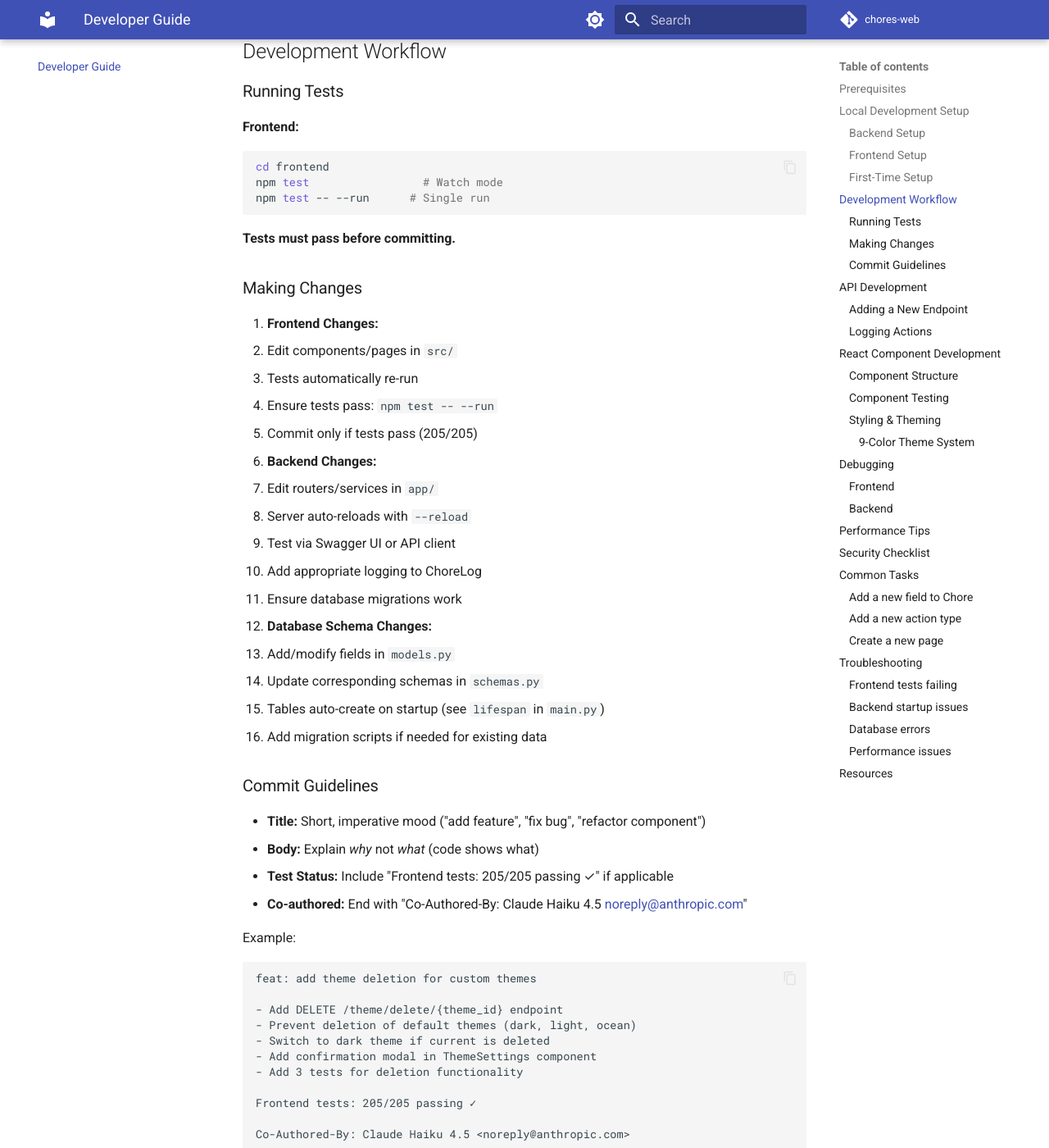
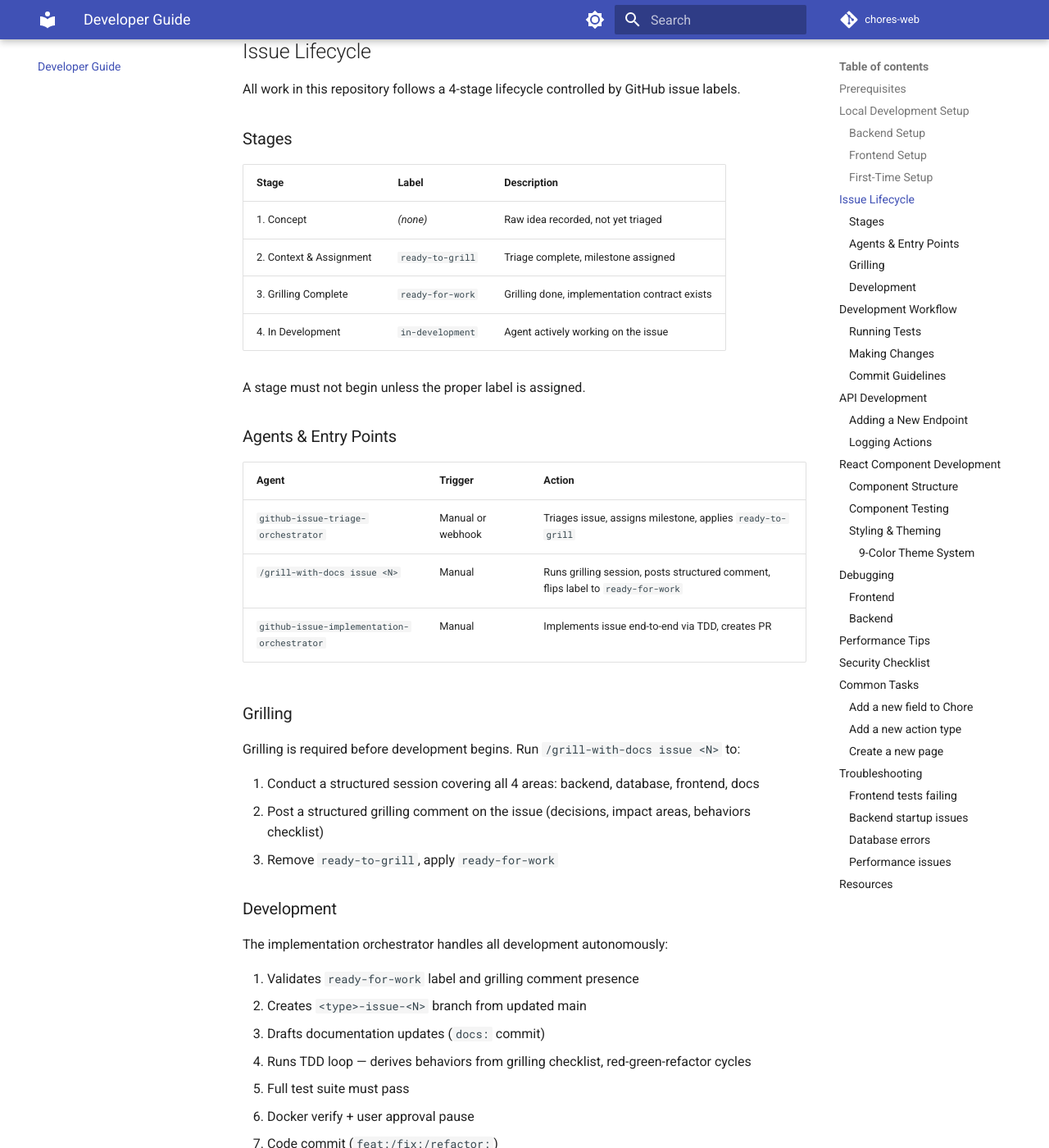
Before and after one commit to derekwinters/chores-web-docs, an MkDocs documentation site: the page built from docs/DEVELOPER.md, in a window 1280 px wide and 1400 px high, scrolled down 1420 px. Shown: the whole window at 82% size. Built offline with MkDocs 1.6.1 and Material for MkDocs 9.7.7, drawn with Linux system fonts in a browser that asks for light colours; comment, search, counter and statistics services are not loaded; some of the changed text lies outside the part shown.

Commit message:
feat: refresh agents and skills for grilling-based workflow (#263) (#264)
Replace planning-based workflow with grilling-based 4-stage issue lifecycle.

Key changes:
- Triage orchestrator: ready-to-plan → ready-to-grill, auto-assign milestone
- Grill-with-docs: add area checklist, label gate, GitHub finalization step
- Implementation orchestrator: full rewrite with 11-state TDD-driven machine
- Implementation-validate: require grilling comment, swap labels to in-development
- Implementation-finalize: push + PR only (no commit), conventional PR title
- Delete: implementation-implement, tdd, github-issue-assign skills
- Delete: github-issue-plan-orchestrator agent
- docs/DEVELOPER.md: add Issue Lifecycle section

Co-authored-by: Derek Winters <derekmwinters@gmail.com>
Co-authored-by: Claude Sonnet 4.6 <noreply@anthropic.com>

```diff
--- a/docs/DEVELOPER.md
+++ b/docs/DEVELOPER.md
@@ -54,6 +54,51 @@ npm run dev
 3. Frontend will redirect to setup page if no users exist
 4. Create first admin user through setup page
 5. Login with created credentials
+
+## Issue Lifecycle
+
+All work in this repository follows a 4-stage lifecycle controlled by GitHub issue labels.
+
+### Stages
+
+| Stage | Label | Description |
+|-------|-------|-------------|
+| 1. Concept | *(none)* | Raw idea recorded, not yet triaged |
+| 2. Context & Assignment | `ready-to-grill` | Triage complete, milestone assigned |
+| 3. Grilling Complete | `ready-for-work` | Grilling done, implementation contract exists |
+| 4. In Development | `in-development` | Agent actively working on the issue |
+
+A stage must not begin unless the proper label is assigned.
+
+### Agents & Entry Points
+
+| Agent | Trigger | Action |
+|-------|---------|--------|
+| `github-issue-triage-orchestrator` | Manual or webhook | Triages issue, assigns milestone, applies `ready-to-grill` |
+| `/grill-with-docs issue <N>` | Manual | Runs grilling session, posts structured comment, flips label to `ready-for-work` |
+| `github-issue-implementation-orchestrator` | Manual | Implements issue end-to-end via TDD, creates PR |
+
+### Grilling
+
+Grilling is required before development begins. Run `/grill-with-docs issue <N>` to:
+
+1. Conduct a structured session covering all 4 areas: backend, database, frontend, docs
+2. Post a structured grilling comment on the issue (decisions, impact areas, behaviors checklist)
+3. Remove `ready-to-grill`, apply `ready-for-work`
+
+### Development
+
+The implementation orchestrator handles all development autonomously:
+
+1. Validates `ready-for-work` label and grilling comment presence
+2. Creates `<type>-issue-<N>` branch from updated main
+3. Drafts documentation updates (`docs:` commit)
+4. Runs TDD loop — derives behaviors from grilling checklist, red-green-refactor cycles
+5. Full test suite must pass
+6. Docker verify + user approval pause
+7. Code commit (`feat:/fix:/refactor:`)
+8. Doc-validate — reconciles docs against implementation
+9. Push + PR creation (removes `in-development`)
 
 ## Development Workflow
 
```
